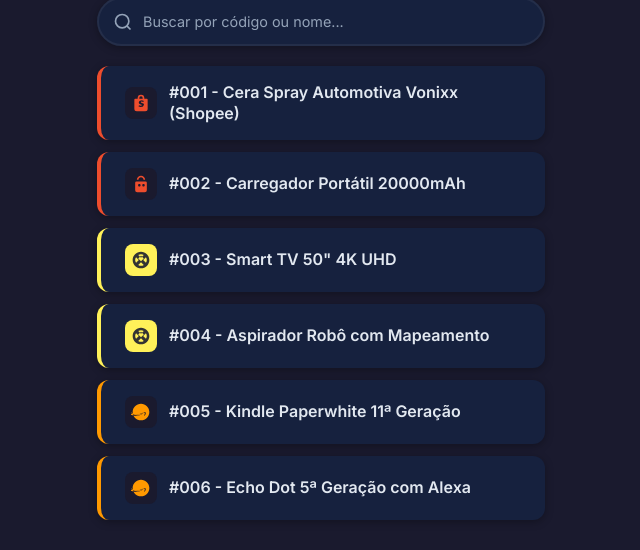
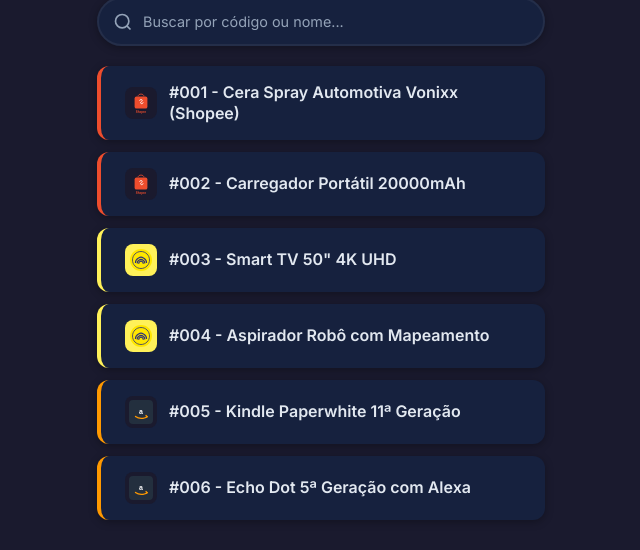
Before and after one commit to achadinnbr/achadinnbr.github.io, a plain HTML site: page index.html in a window 1280 px wide. Shown: the part 349-899 px from the top of the page, without its empty margins (319-959 px from the left). Drawn offline with Linux system fonts and the light colour scheme.

Commit message:
Atualizar o index.html

```diff
--- a/index.html
+++ b/index.html
@@ -68,10 +68,7 @@
       <a href="https://s.shopee.com.br/7KvnZVeV2k" target="_blank" rel="noopener noreferrer" class="link-btn shopee">
         <!-- ↑ href: coloque a URL do produto aqui ↑ -->
         <span class="link-icon">
-          <svg viewBox="0 0 24 24" width="24" height="24" fill="currentColor" aria-hidden="true">
-  <path d="M19 7h-3V6a4 4 0 0 0-8 0v1H5a1 1 0 0 0-1 1v11a3 3 0 0 0 3 3h10a3 3 0 0 0 3-3V8a1 1 0 0 0-1-1zm-9-1a2 2 0 0 1 4 0v1h-4V6zm5.2 8.35c0 .35-.08.68-.24.97a2.22 2.22 0 0 1-.68.75 3.32 3.32 0 0 1-1.07.45 5.56 5.56 0 0 1-1.39.16c-.6 0-1.13-.07-1.6-.22a3.8 3.8 0 0 1-1.25-.63l.73-1.28c.34.25.7.45 1.08.58a3.6 3.6 0 0 0 1.09.18c.36 0 .64-.06.84-.18a.58.58 0 0 0 .3-.51c0-.15-.05-.28-.15-.38a1.68 1.68 0 0 0-.41-.29c-.21-.11-.47-.21-.77-.3a8.2 8.2 0 0 1-1.2-.48 2.2 2.2 0 0 1-.8-.67 1.76 1.76 0 0 1-.29-1.03c0-.52.14-.98.41-1.37.28-.4.67-.7 1.18-.92a4.4 4.4 0 0 1 1.79-.33c.53 0 1.02.07 1.46.21.44.14.83.33 1.16.57l-.68 1.25a3.64 3.64 0 0 0-1.89-.54c-.31 0-.55.05-.73.16a.52.52 0 0 0-.26.46c0 .14.05.26.15.36a1.5 1.5 0 0 0 .38.27c.2.1.44.19.72.27.42.13.82.28 1.18.45.36.17.67.38.92.64.25.26.38.6.38 1.02z"/>
-</svg>
-
+          <img src="assets/shopee-logo.svg" alt="Shopee" width="24" height="24">
         </span>
         <!-- ↓ NOME DO PRODUTO: edite o texto abaixo ↓ -->
         <span class="link-text">#001 - Cera Spray Automotiva Vonixx (Shopee)</span>
@@ -80,9 +77,7 @@
       <a href="https://s.shopee.com.br" target="_blank" rel="noopener noreferrer" class="link-btn shopee">
         <!-- ↑ href: coloque a URL do produto aqui ↑ -->
         <span class="link-icon">
-          <svg viewBox="0 0 24 24" width="24" height="24" fill="currentColor" aria-hidden="true">
-            <path d="M12 2C9.243 2 7 4.243 7 7h2c0-1.654 1.346-3 3-3s3 1.346 3 3h2c0-2.757-2.243-5-5-5zm-5.5 7a1.5 1.5 0 0 0-1.5 1.5v9A2.5 2.5 0 0 0 7.5 22h9a2.5 2.5 0 0 0 2.5-2.5v-9A1.5 1.5 0 0 0 17.5 9h-11zm2 4.5c0-.828.672-1.5 1.5-1.5s1.5.672 1.5 1.5-.672 1.5-1.5 1.5-1.5-.672-1.5-1.5zm5 0c0-.828.672-1.5 1.5-1.5s1.5.672 1.5 1.5-.672 1.5-1.5 1.5-1.5-.672-1.5-1.5z"/>
-          </svg>
+          <img src="assets/shopee-logo.svg" alt="Shopee" width="24" height="24">
         </span>
         <!-- ↓ NOME DO PRODUTO: edite o texto abaixo ↓ -->
         <span class="link-text">#002 - Carregador Portátil 20000mAh</span>
@@ -92,9 +87,7 @@
       <a href="https://mercadolivre.com.br" target="_blank" rel="noopener noreferrer" class="link-btn mercado-livre">
         <!-- ↑ href: coloque a URL do produto aqui ↑ -->
         <span class="link-icon">
-          <svg viewBox="0 0 24 24" width="24" height="24" fill="currentColor" aria-hidden="true">
-            <path d="M12 2C6.477 2 2 6.477 2 12s4.477 10 10 10 10-4.477 10-10S17.523 2 12 2zm0 3c1.243 0 2.387.402 3.32 1.08L12 9.4l-3.32-3.32A6.962 6.962 0 0 1 12 5zM5 12c0-1.243.402-2.387 1.08-3.32L9.4 12l-3.32 3.32A6.962 6.962 0 0 1 5 12zm7 7a6.962 6.962 0 0 1-3.32-1.08L12 14.6l3.32 3.32A6.962 6.962 0 0 1 12 19zm0-5.4L8.68 10.28 12 6.96l3.32 3.32L12 13.6zm5.92 1.72L14.6 12l3.32-3.32A6.962 6.962 0 0 1 19 12c0 1.243-.402 2.387-1.08 3.32z"/>
-          </svg>
+          <img src="assets/mercadolivre-logo.svg" alt="Mercado Livre" width="24" height="24">
         </span>
         <!-- ↓ NOME DO PRODUTO: edite o texto abaixo ↓ -->
         <span class="link-text">#003 - Smart TV 50" 4K UHD</span>
@@ -103,9 +96,7 @@
       <a href="https://mercadolivre.com.br" target="_blank" rel="noopener noreferrer" class="link-btn mercado-livre">
         <!-- ↑ href: coloque a URL do produto aqui ↑ -->
         <span class="link-icon">
-          <svg viewBox="0 0 24 24" width="24" height="24" fill="currentColor" aria-hidden="true">
-            <path d="M12 2C6.477 2 2 6.477 2 12s4.477 10 10 10 10-4.477 10-10S17.523 2 12 2zm0 3c1.243 0 2.387.402 3.32 1.08L12 9.4l-3.32-3.32A6.962 6.962 0 0 1 12 5zM5 12c0-1.243.402-2.387 1.08-3.32L9.4 12l-3.32 3.32A6.962 6.962 0 0 1 5 12zm7 7a6.962 6.962 0 0 1-3.32-1.08L12 14.6l3.32 3.32A6.962 6.962 0 0 1 12 19zm0-5.4L8.68 10.28 12 6.96l3.32 3.32L12 13.6zm5.92 1.72L14.6 12l3.32-3.32A6.962 6.962 0 0 1 19 12c0 1.243-.402 2.387-1.08 3.32z"/>
-          </svg>
+          <img src="assets/mercadolivre-logo.svg" alt="Mercado Livre" width="24" height="24">
         </span>
         <!-- ↓ NOME DO PRODUTO: edite o texto abaixo ↓ -->
         <span class="link-text">#004 - Aspirador Robô com Mapeamento</span>
@@ -115,10 +106,7 @@
       <a href="https://amazon.com.br" target="_blank" rel="noopener noreferrer" class="link-btn amazon">
         <!-- ↑ href: coloque a URL do produto aqui ↑ -->
         <span class="link-icon">
-          <svg viewBox="0 0 24 24" width="24" height="24" fill="currentColor" aria-hidden="true">
-            <path d="M14.463 13.831c-1.753 1.294-4.291 1.981-6.478 1.981-3.066 0-5.827-1.134-7.917-3.02-.164-.148-.018-.35.18-.235 2.257 1.313 5.046 2.104 7.928 2.104 1.944 0 4.082-.403 6.05-1.236.297-.126.546.195.237.406zm.678-.772c-.224-.287-1.481-.136-2.046-.069-.172.02-.198-.129-.043-.236 1.001-.704 2.645-.501 2.836-.265.191.238-.05 1.885-.99 2.672-.145.121-.283.057-.218-.104.212-.527.687-1.71.461-1.998z"/>
-            <path d="M12.003 2C6.479 2 2 6.479 2 12.003c0 5.523 4.479 10.002 10.003 10.002 5.523 0 10.002-4.479 10.002-10.002C22.005 6.479 17.526 2 12.003 2zm4.081 14.424c-.199.149-.389.07-.283-.172.31-.775.998-2.514.674-2.926-.323-.413-2.142-.196-2.96.069-.248.08-.287-.186-.039-.343 1.449-1.018 3.826-.725 4.103-.384.278.343-.073 2.726-1.495 3.756zm-1.613-2.534c-2.337 1.721-5.724 2.644-8.638 2.644-4.088 0-7.768-1.512-10.553-4.027-.219-.198-.023-.467.24-.314 3.007 1.75 6.726 2.804 10.567 2.804 2.59 0 5.44-.537 8.064-1.648.395-.17.728.26.32.541z"/>
-          </svg>
+          <img src="assets/amazon-logo.svg" alt="Amazon" width="24" height="24">
         </span>
         <!-- ↓ NOME DO PRODUTO: edite o texto abaixo ↓ -->
         <span class="link-text">#005 - Kindle Paperwhite 11ª Geração</span>
@@ -127,10 +115,7 @@
       <a href="https://amazon.com.br" target="_blank" rel="noopener noreferrer" class="link-btn amazon">
         <!-- ↑ href: coloque a URL do produto aqui ↑ -->
         <span class="link-icon">
-          <svg viewBox="0 0 24 24" width="24" height="24" fill="currentColor" aria-hidden="true">
-            <path d="M14.463 13.831c-1.753 1.294-4.291 1.981-6.478 1.981-3.066 0-5.827-1.134-7.917-3.02-.164-.148-.018-.35.18-.235 2.257 1.313 5.046 2.104 7.928 2.104 1.944 0 4.082-.403 6.05-1.236.297-.126.546.195.237.406zm.678-.772c-.224-.287-1.481-.136-2.046-.069-.172.02-.198-.129-.043-.236 1.001-.704 2.645-.501 2.836-.265.191.238-.05 1.885-.99 2.672-.145.121-.283.057-.218-.104.212-.527.687-1.71.461-1.998z"/>
-            <path d="M12.003 2C6.479 2 2 6.479 2 12.003c0 5.523 4.479 10.002 10.003 10.002 5.523 0 10.002-4.479 10.002-10.002C22.005 6.479 17.526 2 12.003 2zm4.081 14.424c-.199.149-.389.07-.283-.172.31-.775.998-2.514.674-2.926-.323-.413-2.142-.196-2.96.069-.248.08-.287-.186-.039-.343 1.449-1.018 3.826-.725 4.103-.384.278.343-.073 2.726-1.495 3.756zm-1.613-2.534c-2.337 1.721-5.724 2.644-8.638 2.644-4.088 0-7.768-1.512-10.553-4.027-.219-.198-.023-.467.24-.314 3.007 1.75 6.726 2.804 10.567 2.804 2.59 0 5.44-.537 8.064-1.648.395-.17.728.26.32.541z"/>
-          </svg>
+          <img src="assets/amazon-logo.svg" alt="Amazon" width="24" height="24">
         </span>
         <!-- ↓ NOME DO PRODUTO: edite o texto abaixo ↓ -->
         <span class="link-text">#006 - Echo Dot 5ª Geração com Alexa</span>
```
